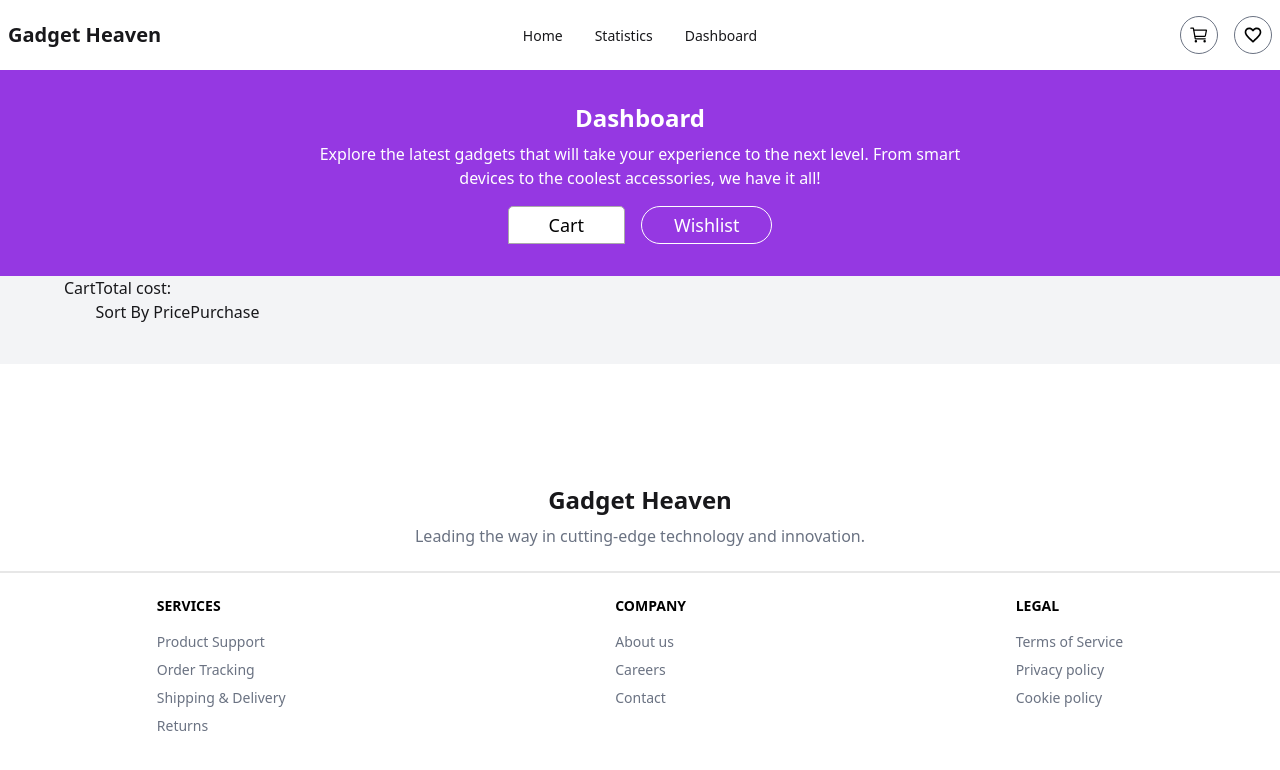
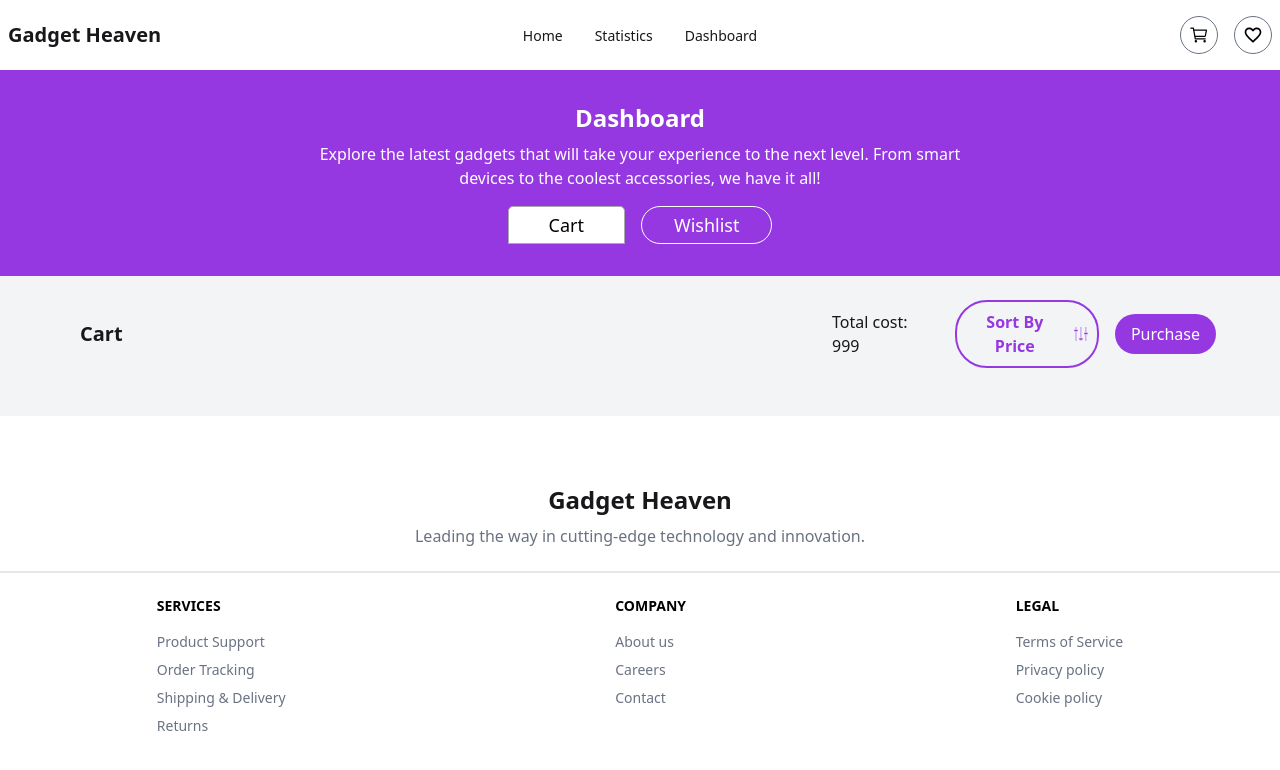
Before and after one commit to sabnira/gadget-heaven, a React (Vite) app: page /dashboard in a window 1280 px wide. Shown: the top 770 px of the page. Built offline with nearby package versions, Linux system fonts and the light colour scheme.

Commit message:
add to cart

```diff
--- a/src/components/AddToCart.jsx
+++ b/src/components/AddToCart.jsx
@@ -1,4 +1,4 @@
-
+import { MdOutlineCancel } from "react-icons/md";
 
 const AddToCart = ({gadget}) => {
 
@@ -7,21 +7,21 @@ const AddToCart = ({gadget}) => {
     return (
         <div className="flex flex-col md:flex-row gap-4 my-4 p-4 bg-white rounded-2xl">
 
-            <div className="md:w-1/6 flex justify-center items-center">
+            <div className="md:w-2/9 flex justify-center items-center">
             <div className="w-full h-20">
                 <img className="h-full object-contain mx-auto" src={product_image} alt="" />
             </div>
             </div>
 
-
-            <div className="md:w-5/6">
+            <div className="md:w-6/9">
                 <h1 className="text-lg font-semibold">{product_title}</h1>
                 <h2 className="py-2 text-gray-600">{description}</h2>
                 <h4 className="font-semibold">Price: ${price}</h4>
-
-                <div></div>
             </div>
 
+            <div className="md:w-1/9 text-3xl  text-red-400">
+                <MdOutlineCancel></MdOutlineCancel>
+            </div>
         </div>
     );
 };
--- a/src/pages/Dashboard.jsx
+++ b/src/pages/Dashboard.jsx
@@ -3,8 +3,8 @@ import { useLoaderData } from 'react-router-dom';
 import { Tab, Tabs, TabList, TabPanel } from 'react-tabs';
 import 'react-tabs/style/react-tabs.css';
 import { getAllCarts } from '../utils';
-import Card from '../components/Card';
 import AddToCart from '../components/AddToCart';
+import { GiSettingsKnobs } from "react-icons/gi";
 
 
 const Dashboard = () => {
@@ -47,14 +47,15 @@ const Dashboard = () => {
                 <TabPanel>
                     <div className='w-full md:w-6xl mx-auto'>
 
-                        <div className='flex'>
-                            <div className=''>
-                                <h2>Cart</h2>
+                        <div className='flex flex-col md:flex-row pt-6 pb-2  items-center'>
+                            <div className='md:w-4/6 px-4 font-bold'>
+                                <h2 className='text-xl'>Cart</h2>
                             </div>
-                            <div className=''>
-                                <h2>Total cost: </h2>
-                                <button>Sort By Price</button>
-                                <button>Purchase</button>
+                            <div className='md:w-2/6 flex gap-4 items-center'>
+                                <h2>Total cost: 999</h2>
+                                <button className='flex gap-2 items-center border-2 p-2 rounded-4xl text-[rgb(149,56,226)] border-[rgb(149,56,226)] font-semibold'>Sort By Price <GiSettingsKnobs></GiSettingsKnobs></button>
+
+                                <button className='px-4 py-2 rounded-4xl text-white bg-[rgb(149,56,226)]'>Purchase</button>
                             </div>
                         </div>
 
```
